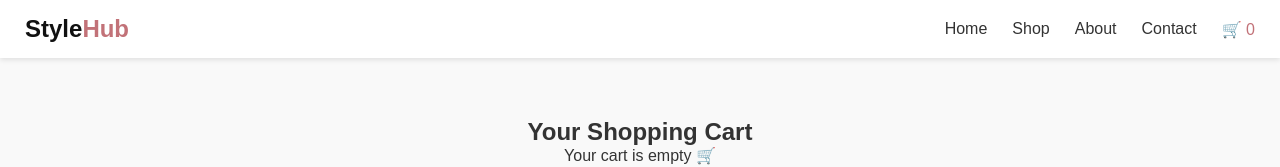
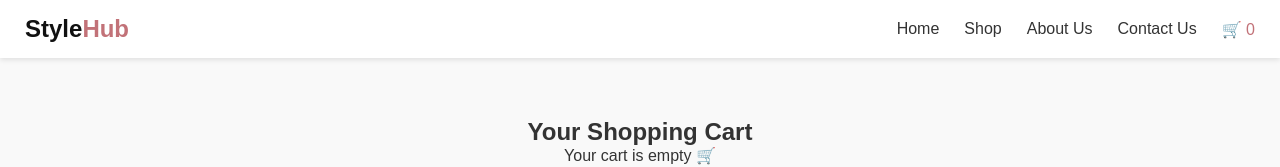
Before and after one commit to hemakiruthi2209-ai/Accessories, a plain HTML site: page cart.html in a window 1280 px wide. Shown: the top 167 px of the page. Drawn offline with Linux system fonts and the light colour scheme.

Commit message:
All files

```diff
--- a/cart.html
+++ b/cart.html
@@ -14,8 +14,8 @@
       <ul class="nav-links" id="navLinks">
         <li><a href="index.html">Home</a></li>
         <li><a href="categories.html">Shop</a></li>
-        <li><a href="about.html">About</a></li>
-        <li><a href="contact.html">Contact</a></li>
+        <li><a href="about.html">About Us</a></li>
+        <li><a href="contact.html">Contact Us</a></li>
         <li><a href="cart.html" class="active cart-link">🛒 <span id="cart-count">0</span></a></li>
       </ul>
       <div class="menu-icon" onclick="toggleMenu()">☰</div>
```
Also changed, not shown: categories.html (+2 -2 lines), index.html (+2 -2 lines).
